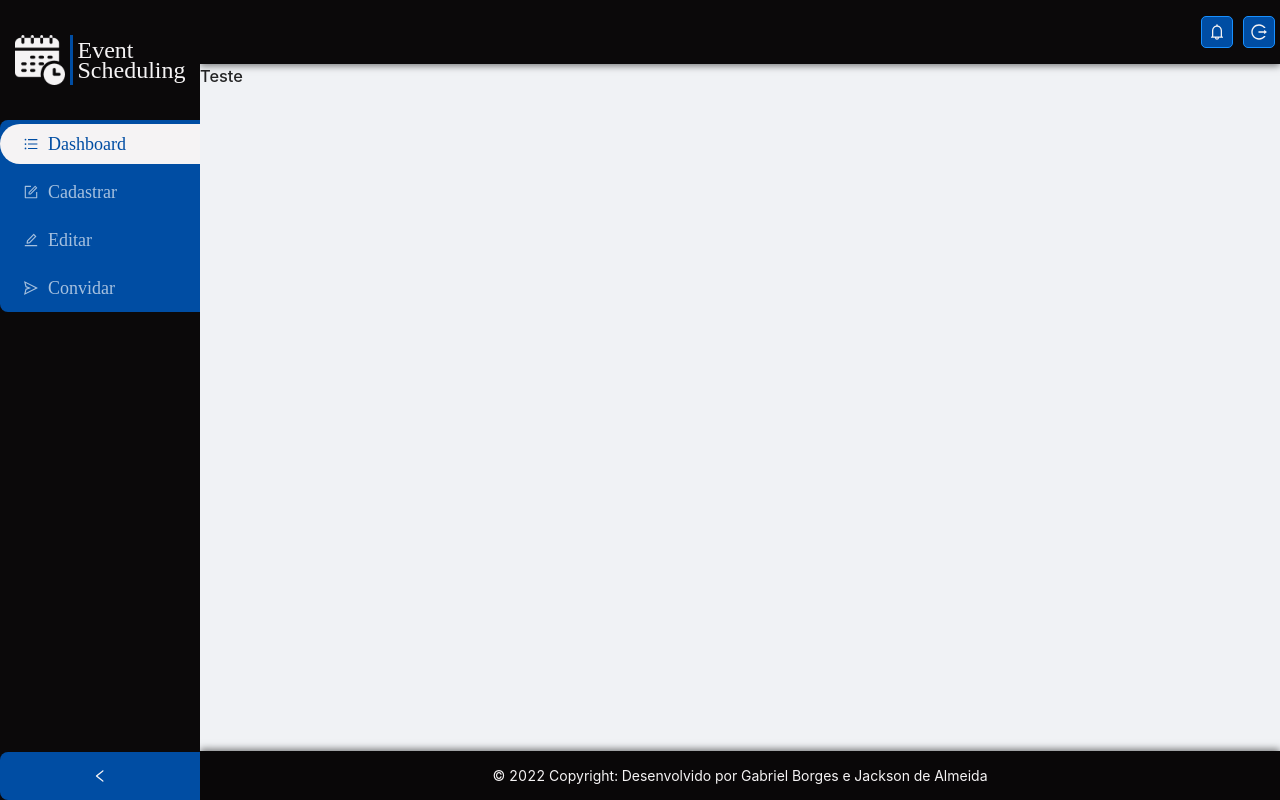
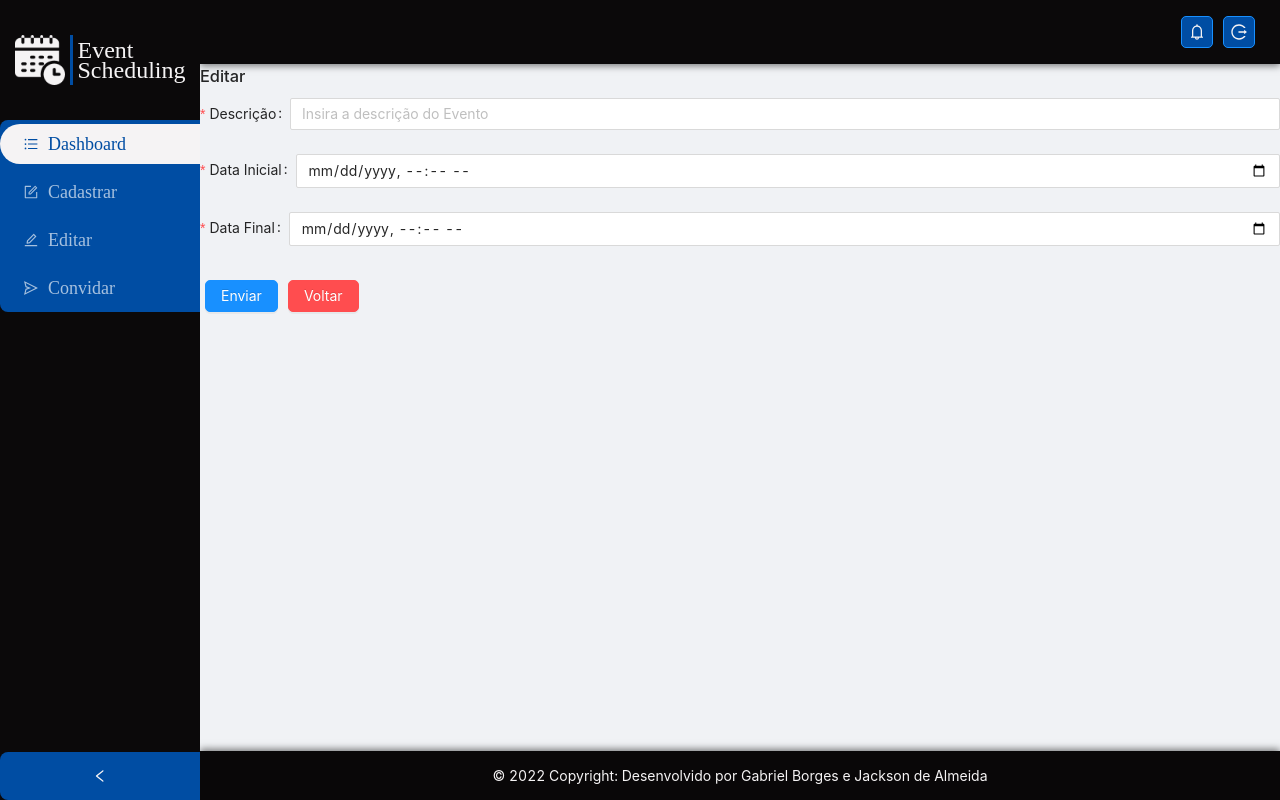
Before and after one commit to bielborgesc/front-react-event-scheduling, a React (Create React App) app: page /editar in a window 1280 px wide. Built offline with nearby package versions, Linux system fonts and the light colour scheme.

Commit message:
Parte de rotas integradas

```diff
--- a/package.json
+++ b/package.json
@@ -11,6 +11,7 @@
     "axios": "^1.1.3",
     "react": "^18.2.0",
     "react-dom": "^18.2.0",
+    "react-router-dom": "^6.4.3",
     "react-scripts": "5.0.1",
     "web-vitals": "^2.1.4"
   },
--- a/public/index.html
+++ b/public/index.html
@@ -24,7 +24,7 @@
       work correctly both with client-side routing and a non-root public URL.
       Learn how to configure a non-root public URL by running `npm run build`.
     -->
-    <title>React App</title>
+    <title>Event Scheduling</title>
   </head>
   <body>
     <noscript>You need to enable JavaScript to run this app.</noscript>
--- a/src/App.tsx
+++ b/src/App.tsx
@@ -1,10 +1,34 @@
 import React, { FC } from 'react';
+import { Routes, Route} from "react-router-dom";
 import './App.css';
+import { Layout } from 'antd';
+import SidebarTemplate from './components/templates/Sidebar';
+import HeaderTemplate from './components/templates/Header';
+import FooterTemplate from './components/templates/Footer';
 import DasboardPage from './components/pages/Dashboard';
+import EditPage from './components/pages/Edit/index';
+import RegisterPage from './components/pages/Register/index';
+import InvitePage from './components/pages/Invite';
+
+const { Content } = Layout;
 
 const App: FC = () => (
   <div className="App">
-    <DasboardPage></DasboardPage>
+    <Layout style={{ minHeight: '100vh' }}>
+      <SidebarTemplate></SidebarTemplate>
+      <Layout>
+        <HeaderTemplate></HeaderTemplate>
+        <Content>
+          <Routes>
+            <Route index element={<DasboardPage />} path="/"/>
+            <Route index element={<RegisterPage />} path="/cadastrar"/>
+            <Route index element={<EditPage />} path="/editar"/>
+            <Route index element={<InvitePage />} path="/convidar"/>
+          </Routes>
+        </Content>
+        <FooterTemplate>Footer</FooterTemplate>
+      </Layout>
+    </Layout>
   </div>
 )
 
--- a/src/components/pages/Dashboard/index.tsx
+++ b/src/components/pages/Dashboard/index.tsx
@@ -1,10 +1,6 @@
-import { Layout } from 'antd';
-import React from 'react';
+import React from "react";
 import "./style.css";
-import FooterTemplate from '../../templates/Footer';
-import HeaderTemplate from '../../templates/Header/index';
-import SidebarTemplate from '../../templates/Sidebar';
-const { Content } = Layout;
+import EventCardListOrganism from '../../organisms/EventCardList/index';
 
 interface Dasboard {
 
@@ -13,16 +9,10 @@ interface Dasboard {
 const DasboardPage = ({}: Dasboard) => {
 
   return(
-    <Layout style={{ minHeight: '100vh' }}>
-      <SidebarTemplate></SidebarTemplate>
-      <Layout>
-        <HeaderTemplate></HeaderTemplate>
-        <Content>
-          <h1>Teste</h1>
-        </Content>
-        <FooterTemplate>Footer</FooterTemplate>
-      </Layout>
-    </Layout>
+    <>
+      <h1>Dashboard Page Aqui</h1>
+      <EventCardListOrganism></EventCardListOrganism>
+    </>
   )
 }
 
--- /dev/null
+++ b/src/components/pages/Edit/index.tsx
@@ -0,0 +1,18 @@
+import React from 'react';
+import EventFormGroupOrganism from '../../organisms/EventFormGroupOrganism';
+
+interface Edit {
+
+}
+
+const EditPage = ({}: Edit) => {
+
+  return(
+    <>
+      <h1>Editar</h1>
+      <EventFormGroupOrganism nameForm='edit'></EventFormGroupOrganism>
+    </>
+  )
+}
+
+export default EditPage
--- /dev/null
+++ b/src/components/pages/Invite/index.tsx
@@ -0,0 +1,15 @@
+import React from 'react';
+
+interface Invite {
+
+}
+
+const InvitePage = ({}: Invite) => {
+
+  return(
+    <>
+      <h1>Invite</h1>
+    </>
+  )
+}
+export default InvitePage;
--- /dev/null
+++ b/src/components/pages/Register/index.tsx
@@ -0,0 +1,18 @@
+import React from 'react';
+import EventFormGroupOrganism from '../../organisms/EventFormGroupOrganism/index';
+
+interface Register {
+
+}
+
+const RegisterPage = ({}: Register) => {
+
+  return (
+    <>
+      <h1>Pagina de Registro</h1>
+      <EventFormGroupOrganism nameForm='register'></EventFormGroupOrganism>
+    </>
+  )
+}
+
+export default RegisterPage;
--- a/src/components/templates/Header/style.css
+++ b/src/components/templates/Header/style.css
@@ -14,7 +14,11 @@
 }
 
 .container{
-  justify-content: end;
   display: flex;
   align-content: center;
+  flex-direction: row-reverse;
 }
+
+.perfil {
+  margin: 0 20px;
+}
--- a/src/components/templates/Sidebar/index.tsx
+++ b/src/components/templates/Sidebar/index.tsx
@@ -8,6 +8,8 @@ import type { MenuProps } from 'antd';
 import { Layout, Menu } from 'antd';
 import React, { useState } from 'react';
 import "./style.css"
+import {Link } from "react-router-dom";
+
 
 const { Sider } = Layout;
 
@@ -28,10 +30,10 @@ function getItem(
 }
 
 const items: MenuItem[] = [
-  getItem('Dashboard', '1', <UnorderedListOutlined />),
-  getItem('Cadastrar', '2', <FormOutlined />),
-  getItem('Editar', '3', <EditOutlined />),
-  getItem('Convidar', '4', <SendOutlined />),
+  getItem(<Link to="/"><span>Dashboard</span></Link>, '1', <UnorderedListOutlined />, ),
+  getItem(<Link to="/cadastrar"><span>Cadastrar</span></Link>, '2', <FormOutlined />),
+  getItem(<Link to="/editar"><span>Editar</span></Link>, '3', <EditOutlined />),
+  getItem(<Link to="/convidar"><span>Convidar</span></Link>, '4', <SendOutlined />),
 ];
 
 interface Sidebar{
@@ -62,3 +64,4 @@ const SidebarTemplate = ({}: Sidebar) =>{
 }
 
 export default SidebarTemplate;
+{/* <Link to="/about">About</Link> */}
--- a/src/components/templates/Sidebar/style.css
+++ b/src/components/templates/Sidebar/style.css
@@ -49,3 +49,7 @@
   background-color: var(--color-blue);
   border-radius: 8px 0 0 8px;
 }
+
+.ant-menu-dark .ant-menu-item-selected > a, .ant-menu-dark .ant-menu-item-selected > span > a, .ant-menu-dark .ant-menu-item-selected > a:hover, .ant-menu-dark .ant-menu-item-selected > span > a:hover {
+  color: var(--color-blue);
+}
--- a/src/index.tsx
+++ b/src/index.tsx
@@ -1,5 +1,6 @@
 import React from 'react';
 import { createRoot } from 'react-dom/client';
+import { BrowserRouter } from "react-router-dom";
 import './index.css';
 import App from './App';
 
@@ -9,7 +10,9 @@ const rootElement = document.getElementById('root');
 const root = createRoot(rootElement as Element);
 root.render(
   <React.StrictMode>
-    <App />
+    <BrowserRouter>
+      <App />
+    </BrowserRouter>
   </React.StrictMode>
 );
 
```
Also changed, not shown: 1 other file (tests, documents, lock files or other folders).
